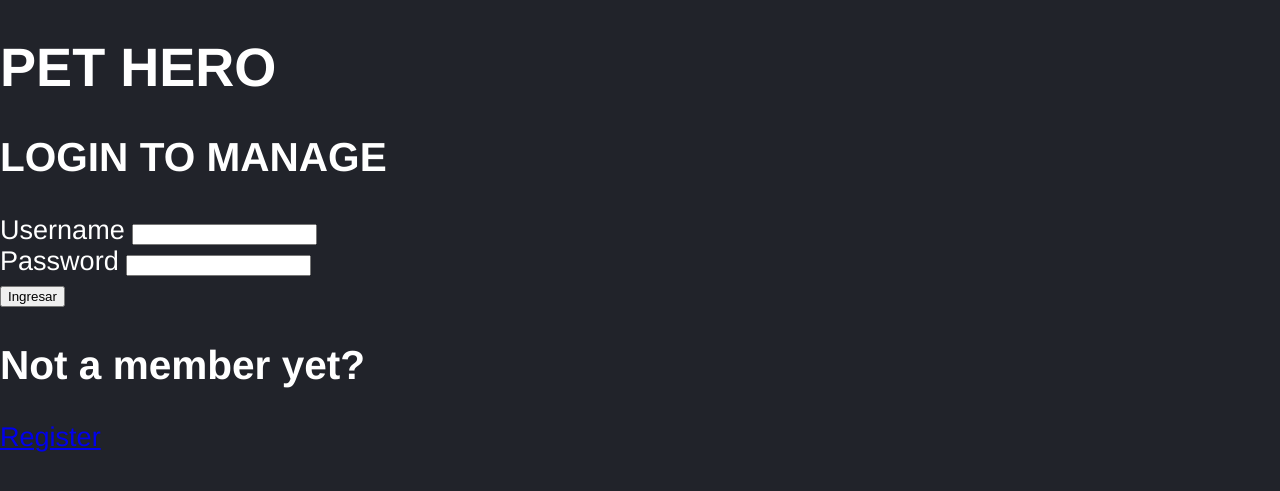
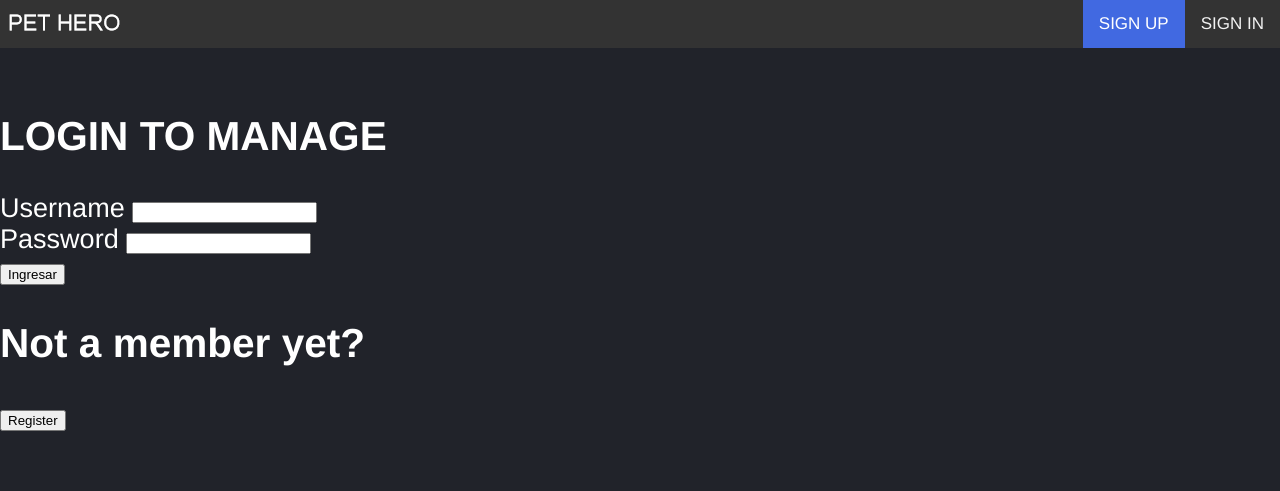
Before and after one commit to MartinC00/Pet-Hero, a PHP site: page / in a window 1280 px wide. Shown: the top 491 px of the page. Run offline with PHP 8.4, Linux system fonts and the light colour scheme.

Commit message:
guest nav bar

```diff
--- a/Controllers/UserController.php
+++ b/Controllers/UserController.php
@@ -51,7 +51,7 @@
 					$this->showAddView();
 				}
 			}
-			else showAddView("Incorrect user type, please select right");
+			else $this->showAddView("Incorrect user type, please select right");
 		}
 
 		public function showAddView($message='')
--- a/Views/add-user.php
+++ b/Views/add-user.php
@@ -1,4 +1,8 @@
-<?php use Models\UserType; ?>
+<?php
+    include('header.php');
+    include('guest-nav-bar.php');
+    use Models\UserType;
+?>
 
 <h1> Welcome !</h1>
 <h2> Complete Your Data </h2>
--- /dev/null
+++ b/Views/guest-nav-bar.php
@@ -0,0 +1,8 @@
+<nav class="topnav">
+    <a href="<?php echo FRONT_ROOT."Home/Index"?>">SIGN IN</a>
+    <a class="active" href="<?php echo FRONT_ROOT."User/showAddView" ?>">SIGN UP</a>
+    <a class="logo" style="float: left; padding: 0; height: 0"
+       href="<?php echo FRONT_ROOT."index.php"?>">
+        <img src="/Pet-Hero/Views/layout/logo.png" alt="Logo">
+    </a>
+</nav> <br>
--- a/Views/keeper-list.php
+++ b/Views/keeper-list.php
@@ -1,7 +1,7 @@
 <?php
+    require_once("validate-session.php");
     include('header.php');
     include('owner-nav-bar.php');
-    require_once("validate-session.php");
 ?>
 
 <table style="text-align:center;">
--- a/Views/user-login.php
+++ b/Views/user-login.php
@@ -1,5 +1,7 @@
-<h1>PET HERO</h1>
-
+<?php
+    include('header.php');
+    include('guest-nav-bar.php');
+?>
 <h2>LOGIN TO MANAGE</h2>
 
 <form action="<?php echo FRONT_ROOT."Home/Login" ?>" method="post">
@@ -11,6 +13,8 @@
 </form>
 
 <h2>Not a member yet?</h2>
-<a href="<?php echo FRONT_ROOT."User/showAddView" ?>">Register</a>
+<form action="<?php echo FRONT_ROOT."User/showAddView" ?>" method="get">
+    <button type="submit">Register</button>
+</form>
 
 <?php echo $message; ?>
```
